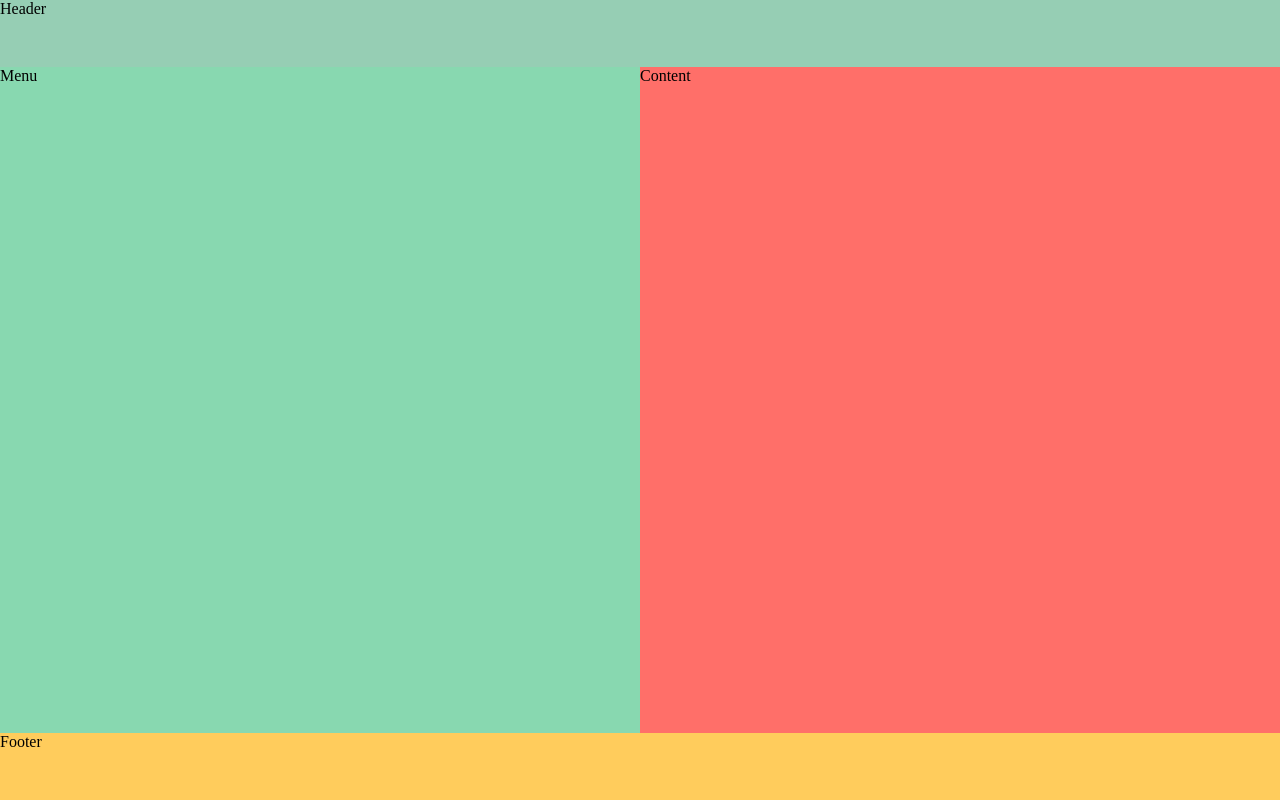
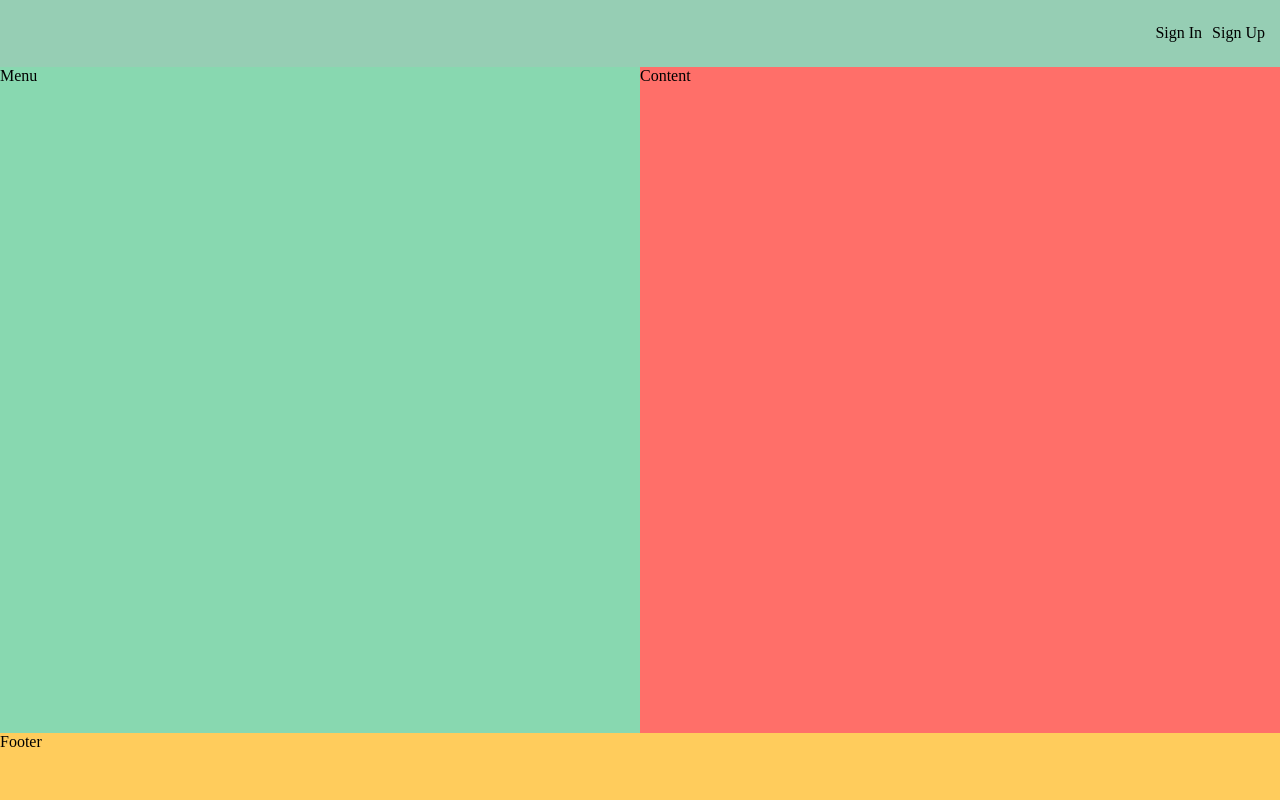
Before and after one commit to wpalomo/WhatsApp-CRM, a React app in the folder client/: page / in a window 1280 px wide. Built offline with nearby package versions, Linux system fonts and the light colour scheme; some packages are replaced by stand-ins of ours; no server answers.

Commit message:
styling home page

```diff
--- a/client/src/components/HomePage/Homepage.js
+++ b/client/src/components/HomePage/Homepage.js
@@ -6,7 +6,8 @@
 		<div className="homepage__container">
 			<div className="home__container">
 				<div className="home__header">
-					Header
+					<p>Sign In</p>
+					<p>Sign Up</p>
 				</div>
 				<div className="home__menu">
 					Menu
--- a/client/src/components/HomePage/homepage.css
+++ b/client/src/components/HomePage/homepage.css
@@ -18,6 +18,18 @@
 .home__header {
 	grid-area: h;
 	background-color: #96ceb4;
+	display: flex;
+	justify-content: flex-end;
+	align-items: center;
+	padding-right: 5px;
+}
+
+.home__header p {
+	margin-right: 10px;
+}
+
+.home__header p:hover {
+	cursor: pointer;
 }
 
 .home__menu {
```
